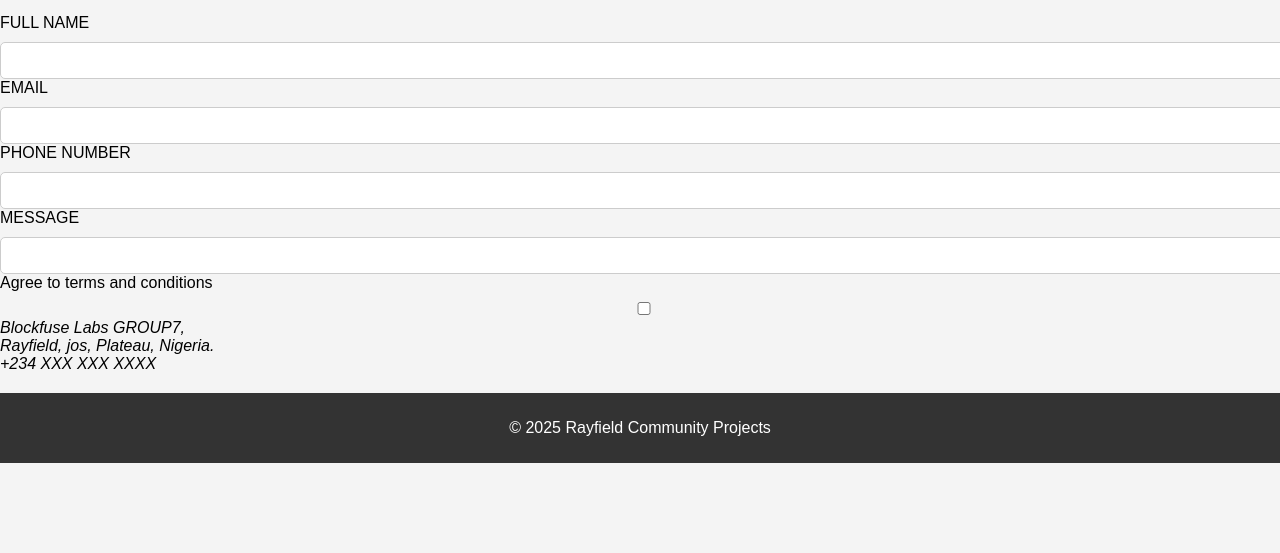
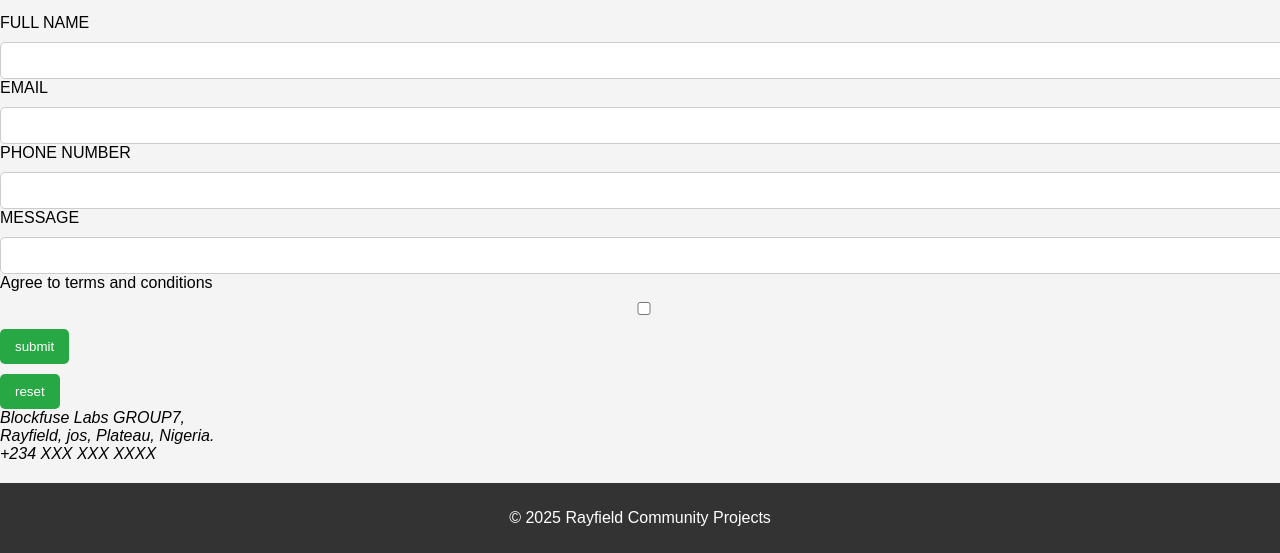
Before and after one commit to plang76/Group7-BFL-repo, a plain HTML site: page contact.html in a window 1280 px wide. Shown: the part 248-801 px from the top of the page. Drawn offline with Linux system fonts and the light colour scheme.

Commit message:
adds submit button

```diff
--- a/contact.html
+++ b/contact.html
@@ -41,6 +41,8 @@
                 <input type="textarea">
             <label>Agree to terms and conditions</label>
                 <input type="checkbox">
+            <button>submit</button><br>
+            <button>reset</button>
         </form>
         <address>
             Blockfuse Labs GROUP7,<br>
```
